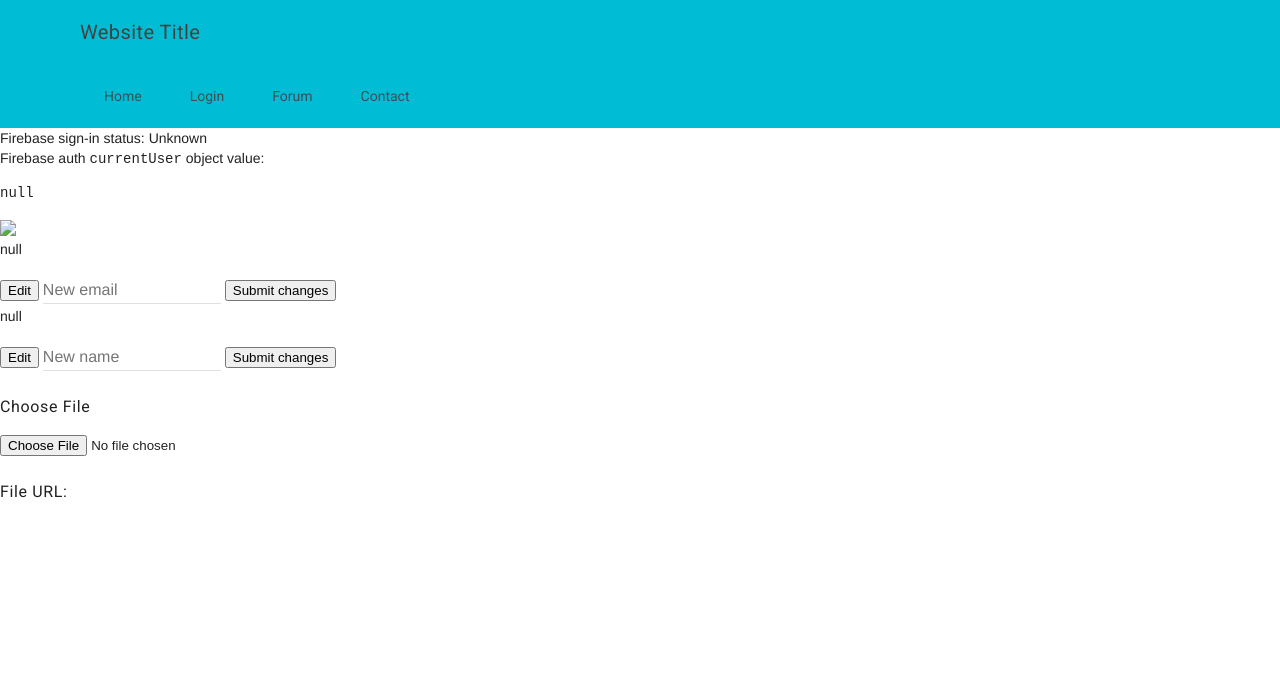
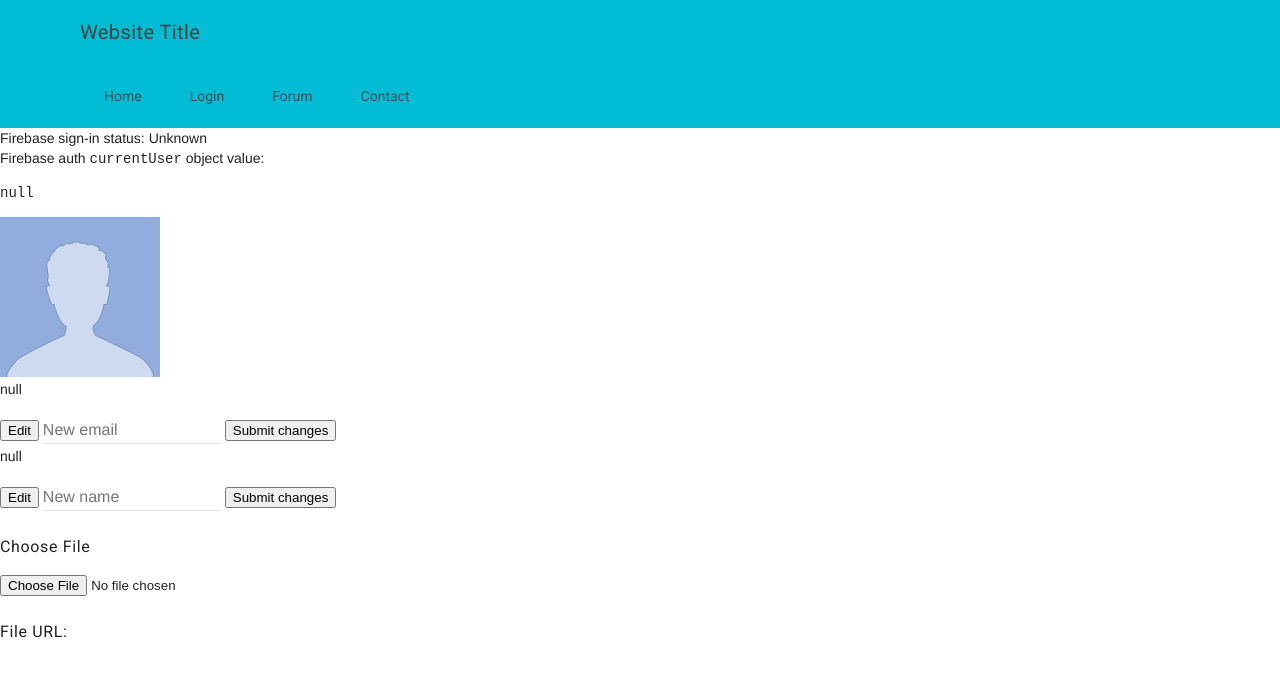
Before and after one commit to slothgamez/fireplex.github.io, a Jekyll site: the page firebase/account/index.html, which Jekyll copies as it is, in a window 1280 px wide. Shown: the top 677 px of the page. Built offline with Jekyll 4.4.1, drawn with Linux system fonts in a browser that asks for light colours; nearby versions of some CDN libraries; comment, search, counter and statistics services are not loaded.

Commit message:
Update index.html

```diff
--- a/firebase/account/index.html
+++ b/firebase/account/index.html
@@ -199,7 +199,7 @@
             <div>Firebase auth <code>currentUser</code> object value:</div>
             <pre><code id="quickstart-account-details">null</code></pre>
             <!--Profile picture display and edit-->
-            <img id="account-picture" src="fireplex.github.io/firebase/account/silhouette.jpg"/>
+            <img id="account-picture" src="http://fireplex.github.io/firebase/account/silhouette.jpg"/>
             <!--Email display and edit-->
             <p id="account-email">null</p>
             <button onClick="popupformEmail()" id="emailEditbtn">Edit</button>
```
